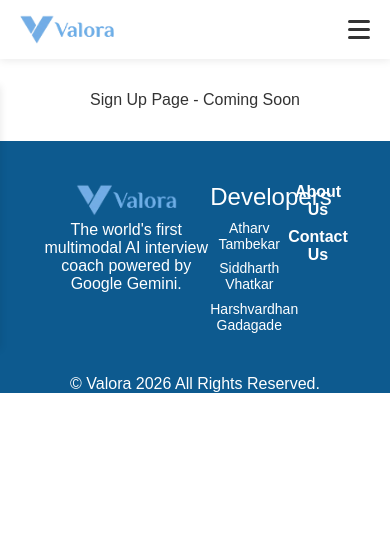
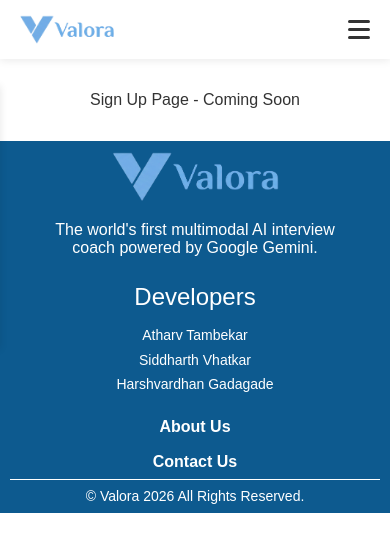
Before and after one commit to Atharv-28/Valora, a React (Create React App) app in the folder valora-frontend/: page /signup in a window 390 px wide. Shown: the top 552 px of the page. Built offline with nearby package versions, Linux system fonts and the light colour scheme; no server answers; a web font is replaced by a local one.

Commit message:
responsive footer

```diff
--- a/valora-frontend/src/components/footer.css
+++ b/valora-frontend/src/components/footer.css
@@ -5,19 +5,27 @@
     justify-content: center;
     background-color: var(--primary-dark);
     color: var(--color-white);
+    height: 25vh;
 }
 .uper-footer{
     display: flex;
     justify-content: space-between;
     width: 100%;
-    padding: 5vh;;
+    height: 80%;
     border-bottom: 1px solid var(--color-gray-light);
+    padding : 1vh 5vh 1vh 5vh;
 }
-.upper-footer-1, .up-footer-2, .up-footer-3{
+.up-footer-1, .up-footer-2, .up-footer-3{
     display: flex;
     flex-direction: column;
-    gap: 1vh;
-    width: 20vw;
+    align-items: center;
+    gap: 2vh;
+    width: 15vw;
+    height: 100%;
+}
+.footer-logo{
+    width: 10vw;
+    height: auto;
 }
 .developer-names a{
     text-decoration: none;
@@ -34,3 +42,35 @@
     font-size: var(--font-2xl);
     font-weight: var(--font-semi-bold);
 }
+.lower-footer{
+    display: flex;
+    align-items: center;
+    justify-content: center;
+    border-top: 1px solid var(--bg-primary);
+    height: 20%;
+    width: 95%;
+    font-size: var(--font-sm);
+    color: var(--bg-primary);
+}
+
+@media screen and (max-width: 600px) {
+    .uper-footer{
+        flex-direction: column;
+        align-items: center;
+        height: auto;
+        gap: 3vh;
+    }
+    .footer{
+        height: max-content;
+    }
+    .up-footer-1, .up-footer-2, .up-footer-3{
+        width: 80vw;
+    }
+    .footer-logo{
+        width: 50vw;
+    }
+    .lower-footer{
+        height: auto;
+        padding: 1vh 0;
+    }
+}
--- a/valora-frontend/src/components/footer.js
+++ b/valora-frontend/src/components/footer.js
@@ -21,6 +21,7 @@
                 </div>
                 <div className="up-footer-3">
                     <h4>About Us</h4>
+                    {/* update these to link later */}
                     <h4>Contact Us</h4>
                 </div>
 
```
